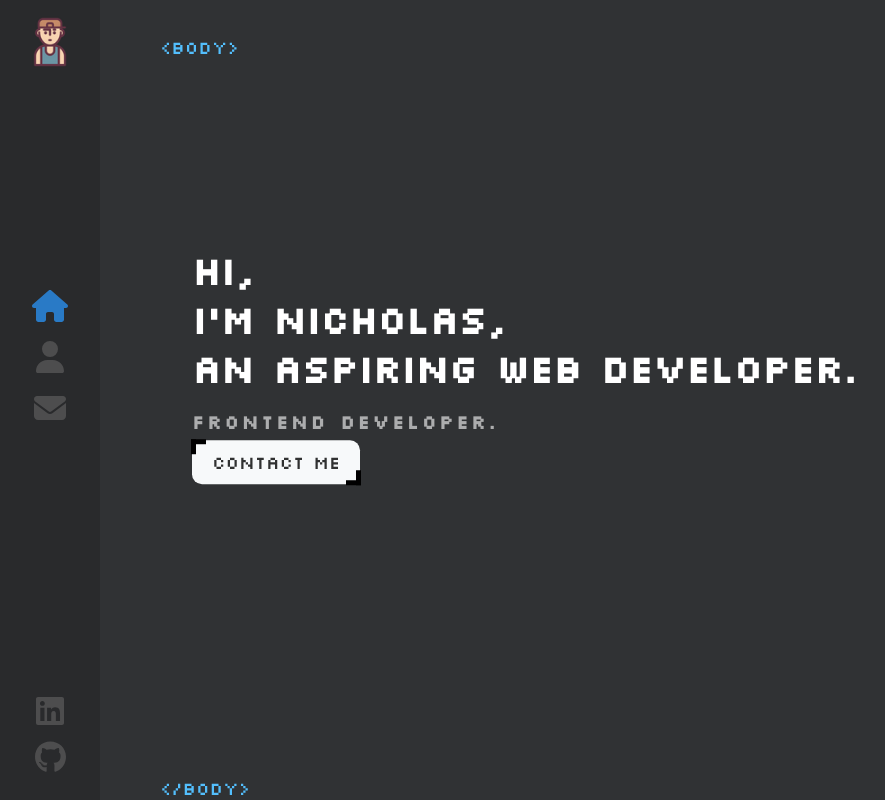
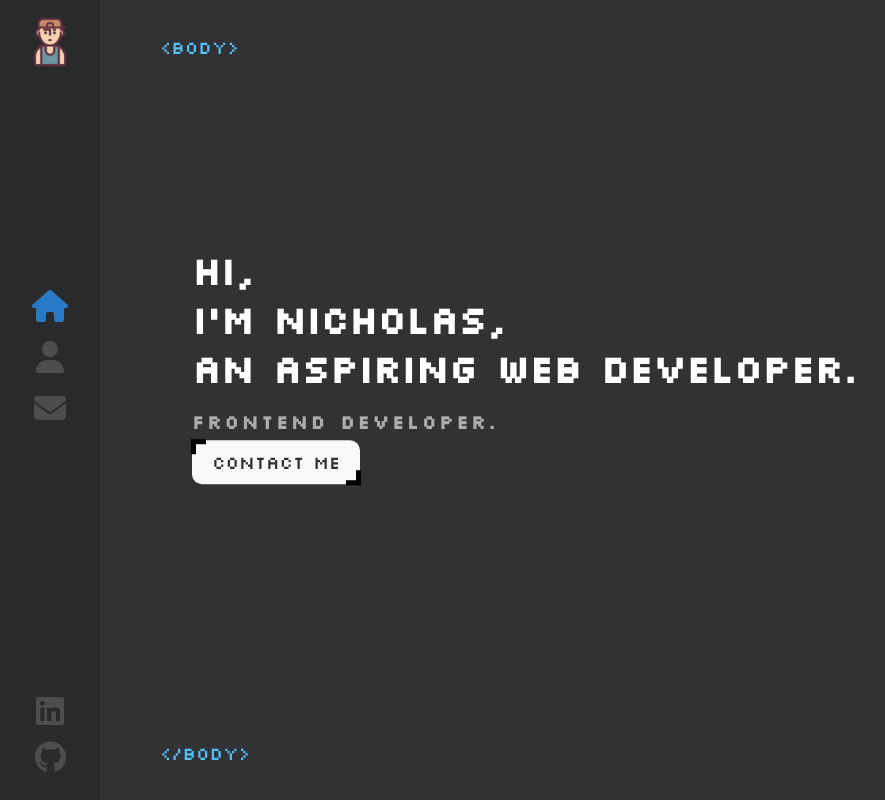
Before and after one commit to nicholasysf/myPortfolio, a React (Create React App) app: page / in a window 1280 px wide. Shown: the whole page, without its empty margins (0-885 px from the left). Built offline with nearby package versions, Linux system fonts and the light colour scheme.

Commit message:
Made some json changes

```diff
--- a/package.json
+++ b/package.json
@@ -2,7 +2,6 @@
   "name": "my-resume",
   "version": "0.1.0",
   "private": true,
-  "homepage":"https://nicholasysf.github.io/myPortfolio/",
   "dependencies": {
     "@emailjs/browser": "^3.9.1",
     "@fortawesome/free-brands-svg-icons": "^6.2.1",
@@ -27,9 +26,7 @@
     "start": "react-scripts start",
     "build": "react-scripts build",
     "test": "react-scripts test",
-    "eject": "react-scripts eject",
-    "predeploy" : "npm run build",
-    "deploy": "gh-pages -d build"
+    "eject": "react-scripts eject"
   },
   "eslintConfig": {
     "extends": [
--- a/src/components/Layout/index.scss
+++ b/src/components/Layout/index.scss
@@ -9,6 +9,7 @@
     bottom: auto;
 }
 
+
 .tags{
     color: hsl(202, 98%, 66%);
     opacity: 1;
@@ -18,6 +19,10 @@
     font-size: 18px;
 }
 
+.bottom-tags{
+    bottom: 35px;
+    top: auto;
+}
 .container{
     width: 100%;
     will-change: contents;
```
